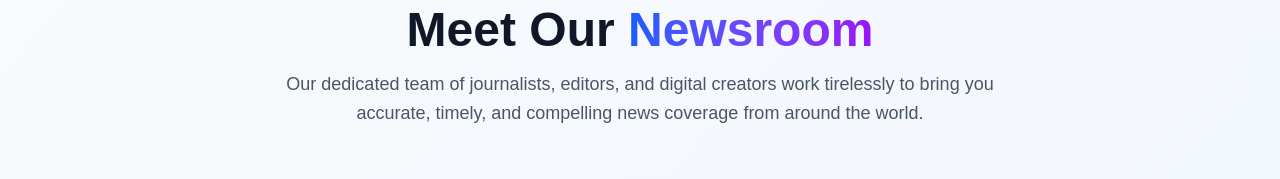
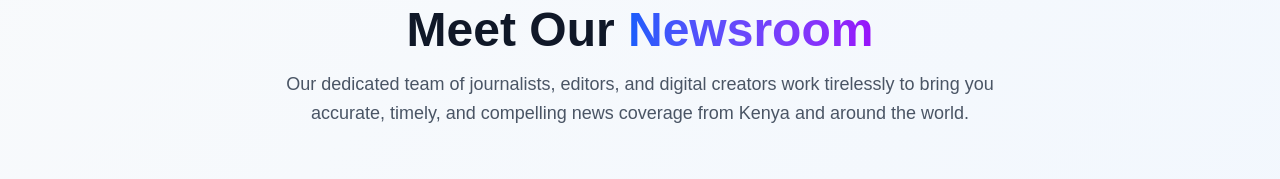
Before and after one commit to psmediake/psmediake, a Next.js app: page /team in a window 1280 px wide. Shown: the part 210-389 px from the top of the page. Built offline with nearby package versions, Linux system fonts and the light colour scheme.

Commit message:
Database error

```diff
--- a/src/components/landingpage/Hero.tsx
+++ b/src/components/landingpage/Hero.tsx
@@ -192,11 +192,9 @@ export default function NewsHeroSection({ posts }: { posts: any[] }) {
                         {post.excerpt}
                       </p>
 
-                      {/* Meta info and CTA */}
                       <div className="flex flex-col sm:flex-row sm:items-center sm:justify-between gap-4">
                         <div className="flex items-center gap-4">
-                          {/* Author */}
-                          <div className="flex items-center gap-3">
+d                          <div className="flex items-center gap-3">
                             <div className="w-12 h-12 bg-white/20 backdrop-blur-sm rounded-full flex items-center justify-center border-2 border-white/30">
                               <span className="text-lg font-bold text-white">
                                 {typeof post.author === 'object' &&
@@ -223,7 +221,6 @@ export default function NewsHeroSection({ posts }: { posts: any[] }) {
                           </div>
                         </div>
 
-                        {/* Read More Button */}
                         <Link
                           href="#"
                           className="inline-flex items-center gap-3 px-6 py-3 bg-white/90 backdrop-blur-sm text-gray-900 font-semibold rounded-full hover:bg-white hover:scale-105 transition-all duration-300 shadow-lg group/btn"
--- a/src/components/teamSection/OurTeam.tsx
+++ b/src/components/teamSection/OurTeam.tsx
@@ -172,7 +172,8 @@ export default function TeamsPage() {
           </h1>
           <p className="text-lg text-gray-600 max-w-3xl mx-auto leading-relaxed">
             Our dedicated team of journalists, editors, and digital creators work tirelessly to
-            bring you accurate, timely, and compelling news coverage from around the world.
+            bring you accurate, timely, and compelling news coverage from Kenya and around the
+            world.
           </p>
         </div>
 
```
